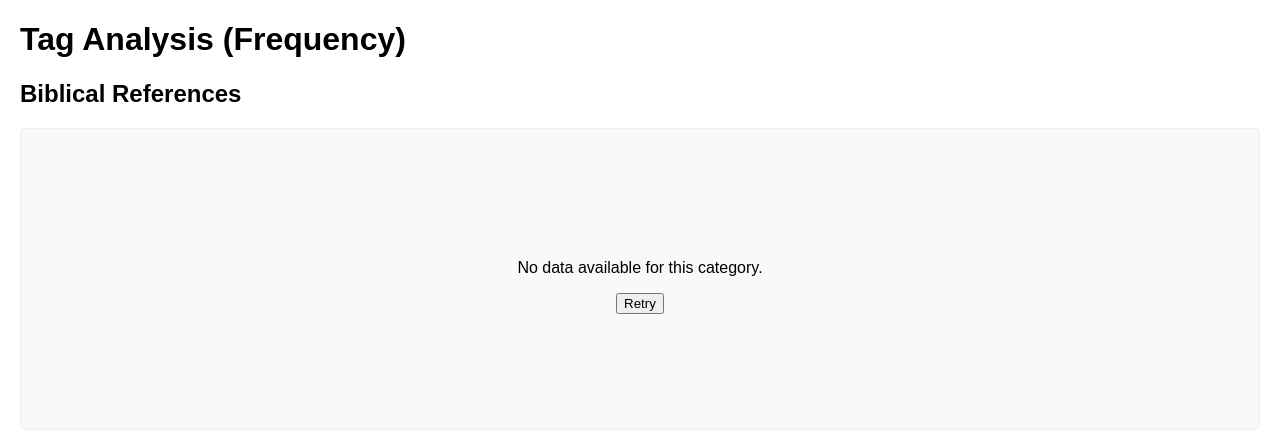
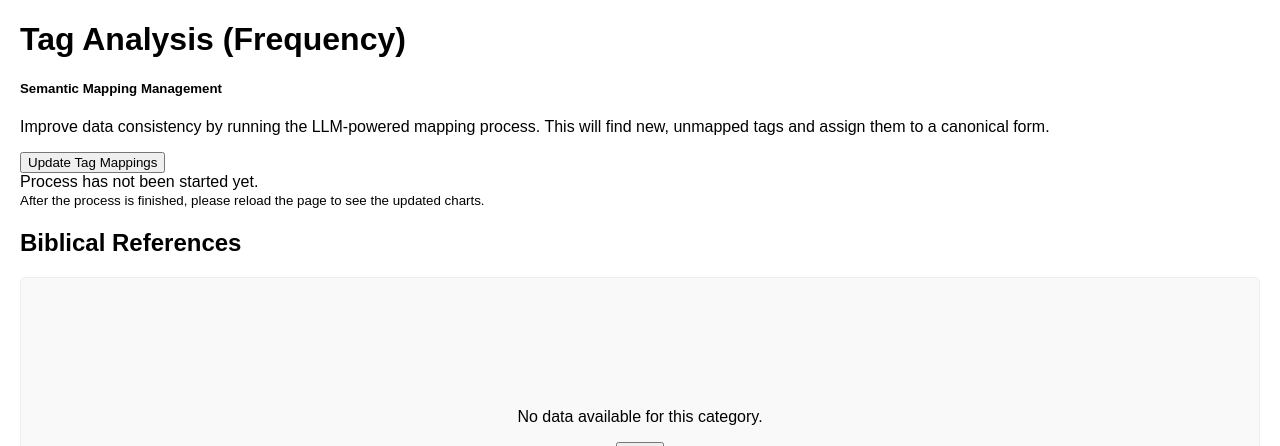
Before and after one commit to FritzSavira/ama_b_viewer, a Flask app: page /tags_dashboard in a window 1280 px wide. Shown: the top 446 px of the page. Run offline with Flask 3, Linux system fonts and the light colour scheme; data that the repository does not hold is empty.

Commit message:
feat: Implement LLM-powered semantic mapping process with API integration and UI enhancements

```diff
--- a/main.py
+++ b/main.py
@@ -356,5 +356,103 @@
 def network_graph_view():
     return render_template('bible_theme_network.html')
 
+# --- LLM-Powered Semantic Aggregation ---
+import threading
+from llm_mapper import get_db as get_mapper_db, get_unmapped_terms, get_mappings_from_llm, save_mappings_to_db, FIELDS_TO_MAP
+
+# Global state to track the mapping process
+llm_mapping_status = {
+    "status": "idle",  # Can be "idle", "running", "finished", "error"
+    "message": "Process has not been started yet.",
+    "progress": 0,
+    "total": 0
+}
+
+def run_llm_mapping_process():
+    """The actual mapping process, designed to be run in a background thread."""
+    global llm_mapping_status
+    had_errors = False
+
+    try:
+        print("Background mapping process started.")
+        db = get_mapper_db()
+
+        # 1. Get the list of already existing canonical terms
+        print("Fetching existing canonical terms...")
+        existing_canons = list(db[MAPPINGS_COLLECTION].distinct("target"))
+        print(f"Found {len(existing_canons)} unique canonical terms.")
+
+        llm_mapping_status['total'] = len(FIELDS_TO_MAP)
+        llm_mapping_status['progress'] = 0
+
+        for i, field in enumerate(FIELDS_TO_MAP):
+            llm_mapping_status['message'] = f"Analyzing field: {field}"
+            print(f"Processing field ({i+1}/{len(FIELDS_TO_MAP)}): {field}")
+
+            new_terms = get_unmapped_terms(db, field)
+
+            if new_terms:
+                llm_mapping_status['message'] = f"Found {len(new_terms)} new terms for '{field}'. Sending to LLM."
+                # 2. Pass the existing canons to the LLM function
+                llm_mappings = get_mappings_from_llm(new_terms, existing_canons=existing_canons)
+
+                if llm_mappings:
+                    llm_mapping_status['message'] = f"Saving {len(llm_mappings)} new mappings for '{field}'."
+                    save_mappings_to_db(db, field, llm_mappings)
+                    # 3. Update our list of canons with any new ones that might have been created
+                    for target in llm_mappings.values():
+                        if target not in existing_canons:
+                            existing_canons.append(target)
+                else:
+                    print(f"No mappings returned from LLM for field: {field}. This may indicate an API error.")
+                    had_errors = True # Mark that an error occurred
+            else:
+                print(f"No new terms to map for field: {field}")
+
+            llm_mapping_status['progress'] = i + 1
+
+        if had_errors:
+            llm_mapping_status['status'] = 'error'
+            llm_mapping_status['message'] = "Process completed with errors. Some terms could not be mapped."
+            print("Background mapping process finished with errors.")
+        else:
+            llm_mapping_status['status'] = 'finished'
+            llm_mapping_status['message'] = f"Mapping process completed successfully. Processed {len(FIELDS_TO_MAP)} fields."
+            print("Background mapping process finished successfully.")
+
+    except Exception as e:
+        error_message = f"A critical error occurred during the mapping process: {e}"
+        print(error_message)
+        llm_mapping_status['status'] = 'error'
+        llm_mapping_status['message'] = error_message
+
+@app.route('/api/trigger_llm_mapping', methods=['POST'])
+def trigger_llm_mapping():
+    """Triggers the LLM mapping process in a background thread."""
+    global llm_mapping_status
+
+    if llm_mapping_status['status'] == 'running':
+        return jsonify({"message": "Mapping process is already running."}), 409  # 409 Conflict
+
+    llm_mapping_status = {
+        "status": "running",
+        "message": "Mapping process started...",
+        "progress": 0,
+        "total": 0
+    }
+
+    # Start the background thread
+    thread = threading.Thread(target=run_llm_mapping_process)
+    thread.start()
+
+    return jsonify({"message": "Mapping process initiated successfully."}), 202 # 202 Accepted
+
+@app.route('/api/llm_mapping_status')
+def get_llm_mapping_status():
+    """Returns the current status of the LLM mapping process."""
+    global llm_mapping_status
+    return jsonify(llm_mapping_status)
+
+
 if __name__ == '__main__':
     app.run(debug=True, use_reloader=False)
--- a/templates/tags_dashboard.html
+++ b/templates/tags_dashboard.html
@@ -10,6 +10,19 @@
     {% block content %}
     <div class="container">
         <h1 class="mb-4">Tag Analysis (Frequency)</h1>
+
+        <div class="card bg-light mb-4">
+            <div class="card-body">
+                <h5 class="card-title">Semantic Mapping Management</h5>
+                <p class="card-text">Improve data consistency by running the LLM-powered mapping process. This will find new, unmapped tags and assign them to a canonical form.</p>
+                <button id="triggerMappingBtn" class="btn btn-info">Update Tag Mappings</button>
+                <div id="mappingStatus" class="mt-2"></div>
+                <div class="progress mt-2" style="display: none;">
+                    <div id="mappingProgressBar" class="progress-bar" role="progressbar" style="width: 0%;" aria-valuenow="0" aria-valuemin="0" aria-valuemax="100"></div>
+                </div>
+                <small class="form-text text-muted">After the process is finished, please reload the page to see the updated charts.</small>
+            </div>
+        </div>
 
         <div class="row">
             <div class="col-md-6 mb-4">
@@ -131,6 +144,91 @@
             loadChart('hauptthemen-chart-wrapper', '/api/tag_frequency/hauptthemen', 'hauptthemenChart', 'Frequency of Main Themes', 10);
             loadChart('theologische-konzepte-chart-wrapper', '/api/tag_frequency/theologische_konzepte', 'theologischeKonzepteChart', 'Frequency of Theological Concepts', 10);
         });
+
+        document.addEventListener('DOMContentLoaded', function() {
+            const triggerBtn = document.getElementById('triggerMappingBtn');
+            const statusDiv = document.getElementById('mappingStatus');
+            const progressContainer = document.querySelector('.progress');
+            const progressBar = document.getElementById('mappingProgressBar');
+            let pollingInterval;
+
+            function setButtonState(isLoading) {
+                if (isLoading) {
+                    triggerBtn.disabled = true;
+                    triggerBtn.innerHTML = '<span class="spinner-border spinner-border-sm" role="status" aria-hidden="true"></span> Processing...';
+                } else {
+                    triggerBtn.disabled = false;
+                    triggerBtn.innerHTML = 'Update Tag Mappings';
+                }
+            }
+
+            function updateStatus(message, progress = 0, total = 0) {
+                statusDiv.textContent = message;
+                if (total > 0 && progress > 0) {
+                    const percentage = Math.round((progress / total) * 100);
+                    progressContainer.style.display = 'block';
+                    progressBar.style.width = percentage + '%';
+                    progressBar.textContent = percentage + '%';
+                    progressBar.setAttribute('aria-valuenow', percentage);
+                } else {
+                    progressContainer.style.display = 'none';
+                }
+            }
+
+            function pollStatus() {
+                fetch('/api/llm_mapping_status')
+                    .then(response => response.json())
+                    .then(data => {
+                        updateStatus(data.message, data.progress, data.total);
+
+                        if (data.status === 'running') {
+                            setButtonState(true);
+                        } else if (data.status === 'finished' || data.status === 'error') {
+                            clearInterval(pollingInterval);
+                            setButtonState(false);
+                            if (data.status === 'finished') {
+                                statusDiv.className = 'mt-2 text-success';
+                            } else {
+                                statusDiv.className = 'mt-2 text-danger';
+                            }
+                        }
+                    })
+                    .catch(error => {
+                        console.error('Error polling status:', error);
+                        updateStatus('Error fetching status. Please check the console.');
+                        statusDiv.className = 'mt-2 text-danger';
+                        clearInterval(pollingInterval);
+                        setButtonState(false);
+                    });
+            }
+
+            triggerBtn.addEventListener('click', function() {
+                setButtonState(true);
+                statusDiv.className = 'mt-2 text-info';
+                updateStatus('Initiating mapping process...');
+
+                fetch('/api/trigger_llm_mapping', { method: 'POST' })
+                    .then(response => {
+                        if (!response.ok) {
+                            return response.json().then(err => { throw new Error(err.message || 'Failed to start process.'); });
+                        }
+                        return response.json();
+                    })
+                    .then(data => {
+                        updateStatus(data.message);
+                        pollingInterval = setInterval(pollStatus, 2000); // Poll every 2 seconds
+                    })
+                    .catch(error => {
+                        console.error('Error triggering mapping:', error);
+                        updateStatus(error.message);
+                        statusDiv.className = 'mt-2 text-danger';
+                        setButtonState(false);
+                    });
+            });
+
+            // Initial check in case a process is already running when the page loads
+            pollStatus();
+        });
     </script>
     {% endblock %}
 </body>
```
Also changed, not shown: DEV_TASKS.md (+20 -15 lines), docs/adr/ADR-003-LLM-Powered-Semantic-Aggregation.md (+6 -5 lines), llm_mapper.py (+45 -20 lines), CHANGELOG.md.
